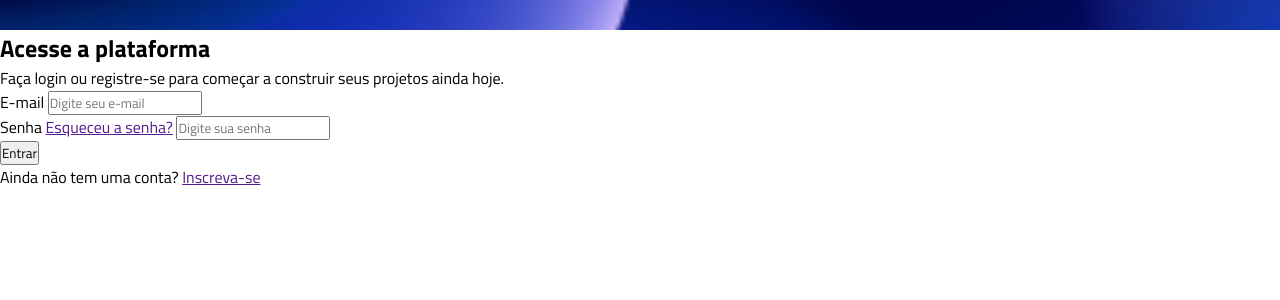
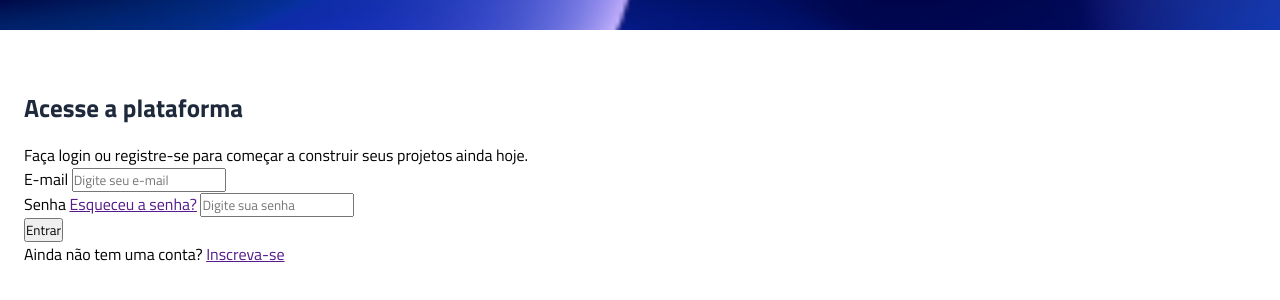
Before and after one commit to isa-aqueiroz/projeto-vertigo, a plain HTML site: page index.html in a window 1280 px wide. Shown: the part 104-404 px from the top of the page. Drawn offline with Linux system fonts and the light colour scheme.

Commit message:
ajusteis da section descrição

```diff
--- a/style.css
+++ b/style.css
@@ -3,6 +3,11 @@
   padding: 0;
   box-sizing: border-box;
   font-family: "Titillium Web", sans-serif;
+}
+
+:root {
+  --gray-800: #1E293B;
+  --gray-600: #475569;
 }
 
 header{
@@ -12,8 +17,15 @@ header{
   background-image: url(Imagens/Rectangle1.png);
   background-size: cover;
   height: 8.375rem;
+  margin-bottom: 3.7rem;
 }
  /* 1rem === 16px */
-h1 {
+main {
+  padding-inline: 1.5rem;
+}
 
+.descricao h1 {
+  color: var(--gray-800);
+  margin-bottom: 1rem;
+  font-size: 1.56266rem;
 }
```
